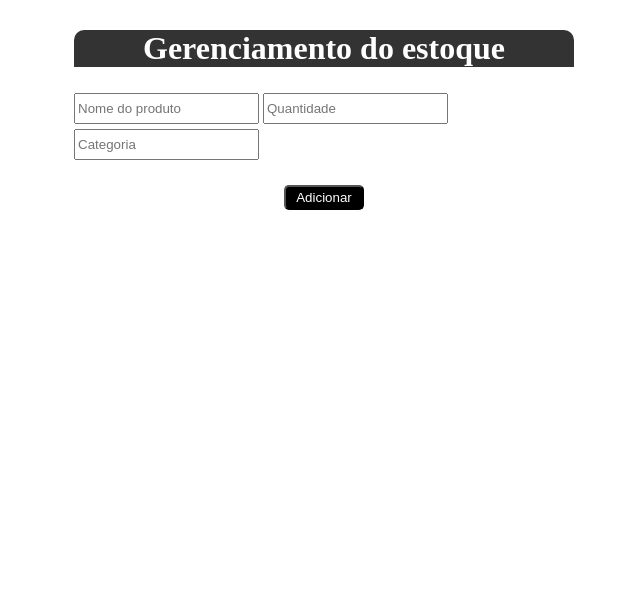
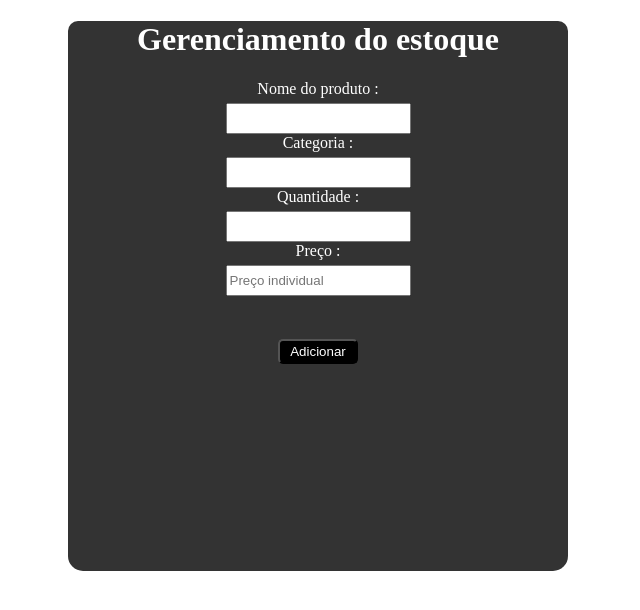
Before and after one commit to matheuscorreaprestes/Estoque, a plain HTML site: page pages/add.html in a window 1280 px wide. Shown: the whole page, without its empty margins (316-956 px from the left). Drawn offline with Linux system fonts and the light colour scheme.

Commit message:
tudo certo

```diff
--- a/estilos/funcoes.css
+++ b/estilos/funcoes.css
@@ -1,9 +1,7 @@
 body{
-    margin:auto;
-    margin-top: 30px;
+    margin-left: 30%;
+    width: 500px;
     height: 700px;
-    width: 500px;
-    align-items:last baseline;
 }
 
 header{
@@ -31,3 +29,15 @@ button{
     margin-top: 5px;
     height: 25px;
 }
+
+#containder{
+    text-align: center;
+    color: white;
+}
+
+#all{
+    background-color: #333;
+    width: 500px;
+    height: 550px;
+    border-radius: 15px;
+}
--- a/estilos/login.css
+++ b/estilos/login.css
@@ -2,6 +2,7 @@ body{
     margin: auto;
     width: 600px;
     margin-top: 15px;
+
 }
 
 #all{
@@ -22,12 +23,14 @@ body{
     padding: 10px;
     border-top-right-radius: 10px;
     border-top-left-radius: 10px;
+
 }
 
 #login-inputs{
     height: 60px;
     padding: 25px;
     text-align: center;
+
 }
 
 .campos{
@@ -49,9 +52,9 @@ body{
 }
 
 a{
-    position: absolute;
     right: 10px;
     bottom: 10px;
     background-color: #eaeaea;
     color: #333;
+
 }
--- a/pages/add.html
+++ b/pages/add.html
@@ -8,17 +8,49 @@
     <link rel="stylesheet" href="../estilos/funcoes.css">
 </head>
 <body>
+<div id="all">
     <header>
         <h1>Gerenciamento do estoque</h1>
     </header>
 
+    <div id="containder">
+        <div class="row">
+            <div>
+                <label for="text">Nome do produto :</label>
+            </div>
+            <div>
+                 <input class="entrada" type="text" name="produto" >
+            </div>
+        </div>
+        <div class="row">
+            <div>
+                <label for="text">Categoria :</label>
+            </div>
+            <div>
+                 <input class="entrada" type="text" name="produto" >
+            </div>
+        </div>
+        <div class="row">
+            <div>
+                <label for="number">Quantidade :</label>
+            </div>
+            <div>
+                 <input class="entrada" type="number" name="produto" >
+            </div>
+        </div>
+        <div class="row">
+            <div>
+                <label for="number">Preço :</label>
+            </div>
+            <div>
+                 <input class="entrada" type="number" placeholder="Preço individual" name="produto" >
+            </div>
+        </div>
 
-    <input class="entrada" type="text" placeholder="Nome do produto" name="produto" >
-    <input class="entrada"  type="number" placeholder="Quantidade" name="quantidade">
-    <input class="entrada" type="text" placeholder="Categoria" name="categoria">
-
+    </div>
     </br>
     <button >Adicionar</button>
 
+</div>
 </body>
 </html>
```
